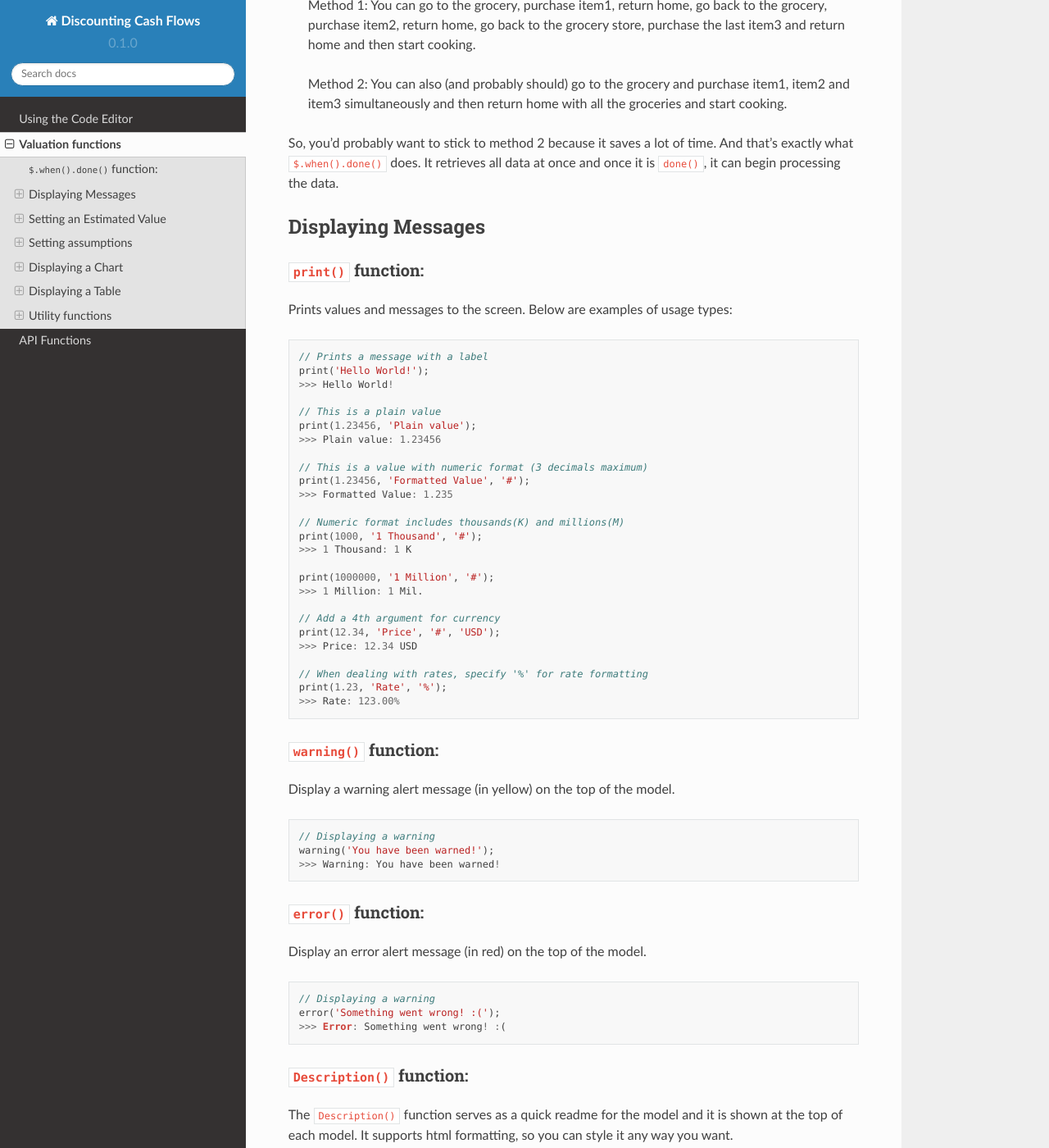
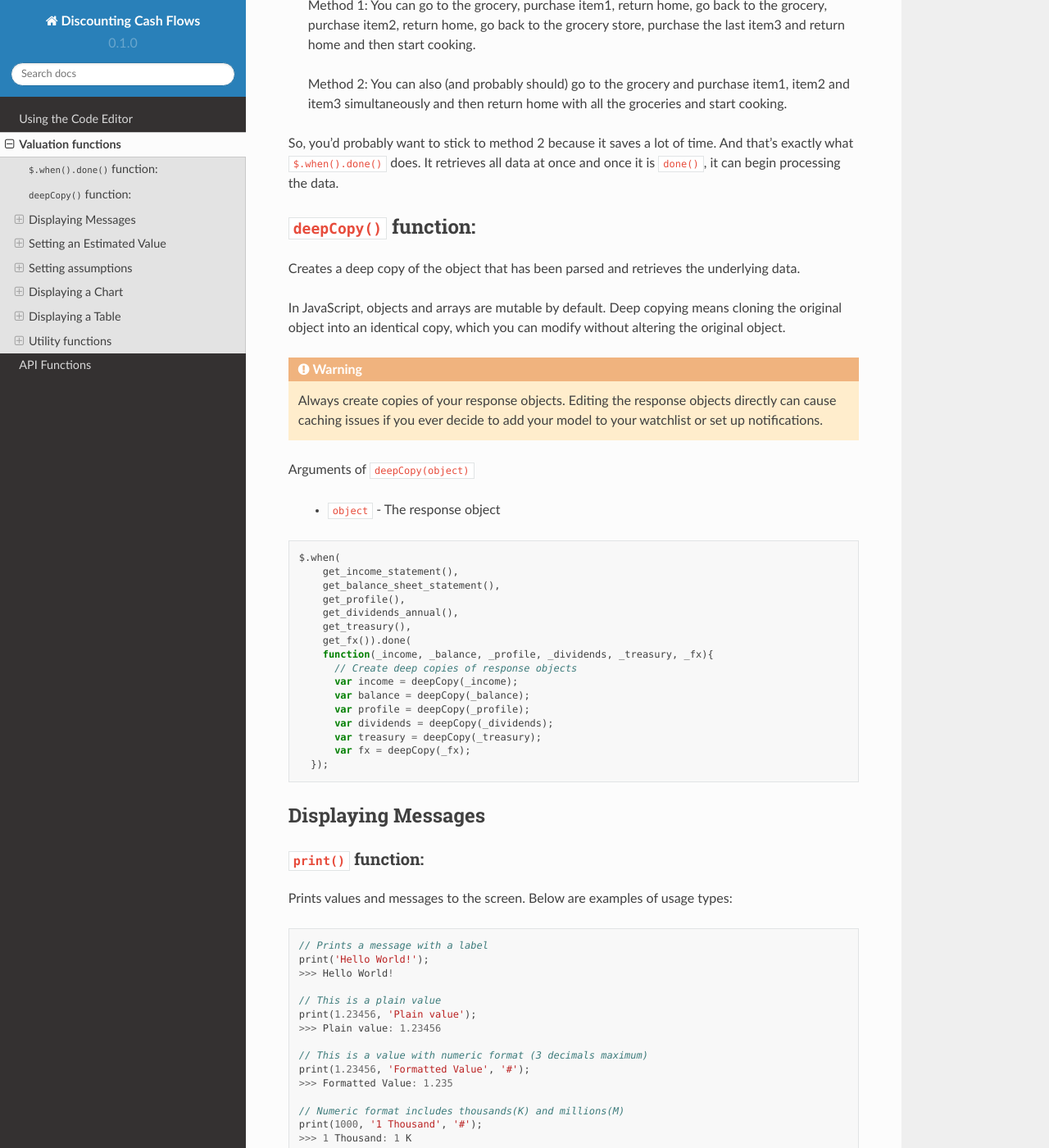
Before and after one commit to DiscountingCashFlows/readthedocs, a Sphinx documentation site: the page built from docs/source/functions.rst, in a window 1280 px wide and 1400 px high, scrolled down 1243 px. Shown: the whole window at 82% size. Built offline with Sphinx 7.4.7 and the Read the Docs theme 2.0.0, drawn with Linux system fonts in a browser that asks for light colours.

Commit message:
Update functions.rst

```diff
--- a/docs/source/functions.rst
+++ b/docs/source/functions.rst
@@ -49,7 +49,40 @@ You can think about it like going to the grocery:
 
 So, you'd probably want to stick to method 2 because it saves a lot of time. And that's exactly what ``$.when().done()`` does. It retrieves all data at once and once it is ``done()``, it can begin processing the data.
 
-.. _print-function:
+
+``deepCopy()`` function:
+------------------------
+
+Creates a deep copy of the object that has been parsed and retrieves the underlying data.
+
+In JavaScript, objects and arrays are mutable by default. Deep copying means cloning the original object into an identical copy, which you can modify without altering the original object.
+
+.. warning::
+
+   Always create copies of your response objects. Editing the response objects directly can cause caching issues if you ever decide to add your model to your watchlist or set up notifications.
+
+Arguments of ``deepCopy(object)``
+
+ * ``object`` - The response object
+
+.. code-block:: javascript
+
+   $.when(
+       get_income_statement(),
+       get_balance_sheet_statement(),
+       get_profile(),
+       get_dividends_annual(),
+       get_treasury(),
+       get_fx()).done(
+       function(_income, _balance, _profile, _dividends, _treasury, _fx){
+         // Create deep copies of response objects
+         var income = deepCopy(_income);
+         var balance = deepCopy(_balance);
+         var profile = deepCopy(_profile);
+         var dividends = deepCopy(_dividends);
+         var treasury = deepCopy(_treasury);
+         var fx = deepCopy(_fx);
+     });
 
 Displaying Messages
 -------------------
```
